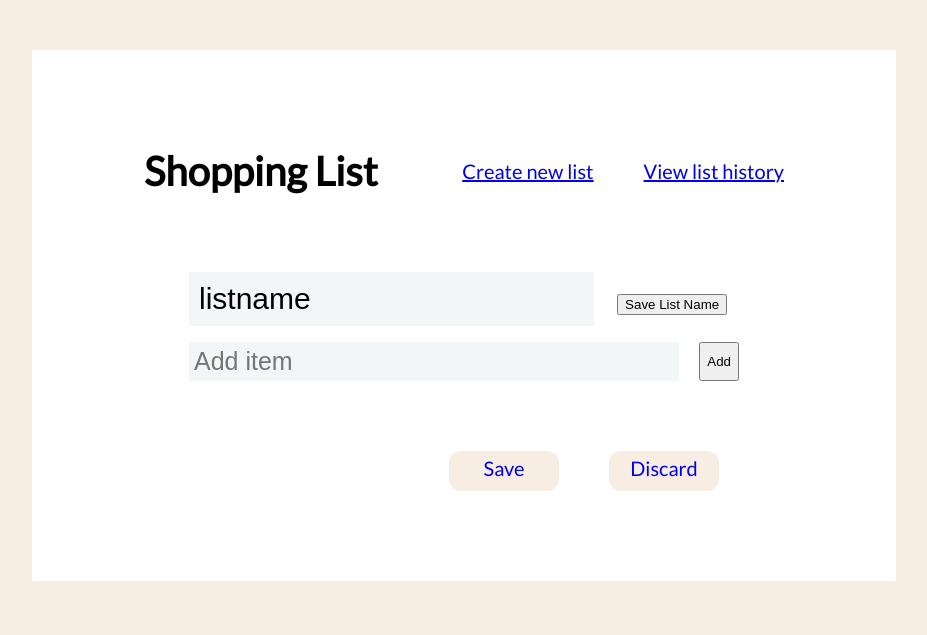
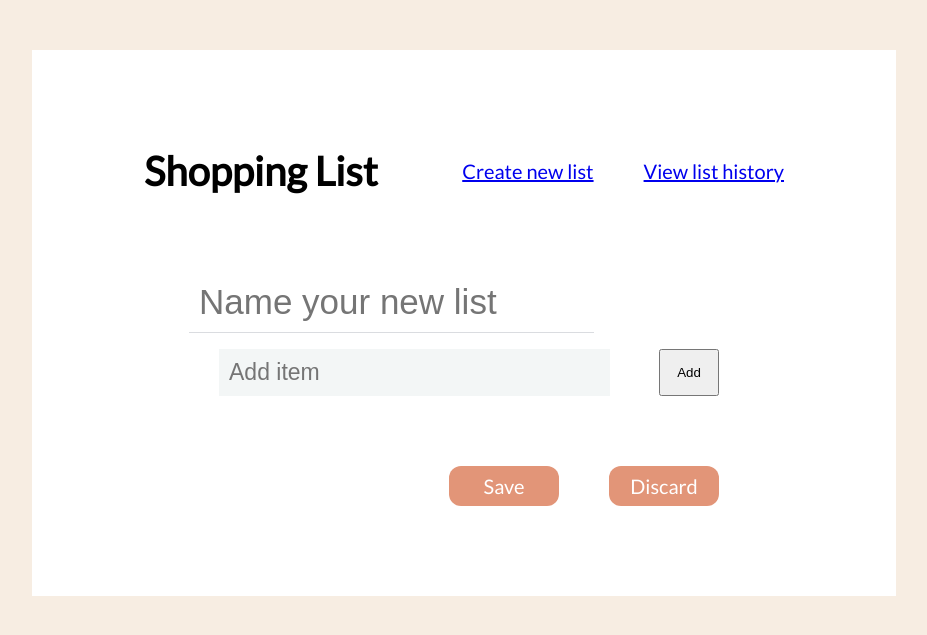
Before and after one commit to thucvy/shopping-list-project, a Flask app: page / in a window 1280 px wide. Shown: the top 635 px of the page, without its empty margins (176-1103 px from the left). Run offline with Flask 2, Linux system fonts and the light colour scheme.

Commit message:
make list name input maintained while adding item plus additional styling and updates for UI

```diff
--- a/app.py
+++ b/app.py
@@ -8,7 +8,7 @@ def home():
     if request.method == "POST":
         entry_content = request.form.get("item") #get the name of the input field which is "item"
         entries.append(entry_content)
-    return render_template('home.html', entries = entries, listname = "listname")
+    return render_template('home.html', entries = entries, listname = request.form.get("list"))
 
 if __name__ == '__main__':
     app.run(debug=True)
--- a/static/styles.css
+++ b/static/styles.css
@@ -11,6 +11,7 @@ body{
     margin: 50px 200px;
     padding: 20px;
 }
+
 .navbar {
     max-width: 640px;
     margin: 50px auto;
@@ -22,6 +23,7 @@ body{
 
 .navbar__navigation{
     list-style: none;
+    color:black;
     display: flex;
     padding: 0;
     align-items: center;
@@ -39,32 +41,36 @@ main{
 
 .form-list__input{
     width: 70%;
-    font-size: 30px;
-    font-weight: 500;
+    font-size: 35px;
+    font-weight: 530;
     margin-right: 20px;
+    border: none;
+    border-bottom: 1px solid #dadce0;
+    padding: 10px;
+}
+
+.form-item{
+    display:flex;
+    justify-content: space-between;
+    margin-right: 20px;
+}
+
+.form-item__input{
+    width: 70%;
+    font-size: 23px;
+    font-weight: 470;
+    margin-left: 30px;
     border: none;
     background-color: #f3f6f6;
     padding: 10px;
 }
 
-
-.form-item{
-    display: flex;
+.form__entry{
+    width: 60px;
 }
-
-.form-item__input{
-    width: 100%;
-    font-size: 25px;
-    font-weight: 500;
-    margin-right: 20px;
-    border: none;
-    background-color: #f3f6f6;
-    padding: 5px;
-}
-
 .listitem{
     font-size: 25px;
-    margin-left: 30px;
+    margin-left: 40px;
 }
 
 .submitbar {
@@ -88,14 +94,16 @@ main{
 }
 
 .submitbar__link{
-  background-color: #f7ede2;
+  background-color: #e29578;
+  color:white;
   border: none;
   border-radius: 12px;
-  display: inline-block;
+  display: flex;
+  justify-content: center;
+  align-items: center;
   float: none;
   font-size:20px;
   padding: 5px;
-  text-align: center;
   text-decoration: none;
   transition-duration: 0.4s;
   width: 100px;
@@ -103,5 +111,5 @@ main{
 }
 
 .submitbar__link:hover{
-  background-color: #4CAF50;
-  color: white;
+  background-color: #ffddd2;
+  color: #6c757d;
--- a/templates/home.html
+++ b/templates/home.html
@@ -34,23 +34,34 @@
                 <!-- This is the 1st section where there's a text box to input 'List name' and another text box to add 'Item name' -->
                 <section>
                     <!-- Add text box for user to input the name of the new list (required) -->
-                    <p>
-                    <form class="form-list" method="POST" onsubmit="return false">
-                        <input type="text" class="form-list__input" name="list" placeholder="Name your new list"
-                            value="{{ listname }}" required>
+                    <!-- <p>
+                    <form class="form-list" method="POST">
+                        <input type="text" class="form-list__input" name="list" value="{{listname}}"
+                            placeholder="Name your new list" required>
                         <button type="submit class=" form__entry">Save List Name</button>
                     </form>
+                    </p> -->
 
-                    </p>
+                    <form class="form" method="POST">
+                        <!-- Add text box for user to input the name of the new list (required) -->
+                        <p>
+                            {% if not listname %}
+                            <input type="text" class="form-list__input" name="list" placeholder="Name your new list"
+                                required>
+                            {% else %}
+                            <input type="text" class="form-list__input" name="list" value="{{listname}}"
+                                placeholder="Name your new list" required>
 
-                    <form class="form-item" method="POST">
-                        <!-- Add text box for user to input the name of the new list (required) -->
-                        <!-- <input type="text" class="form-list__input" name="list" placeholder="Name your new list" value="" required> -->
+                            {% endif %}
+                        </p>
+
                         <!-- Add text box and button to add items into list  -->
+                        <div class="form-item">
+                            <input type="text" class="form-item__input" name="item" id="input" placeholder="Add item"
+                                required>
+                            <button type="submit" class="form__entry">Add</button>
+                        </div>
 
-                        <input type="text" class="form-item__input" name="item" id="input" placeholder="Add item"
-                            required>
-                        <button type="submit" class="form__entry">Add</button>
                     </form>
                 </section>
 
```
